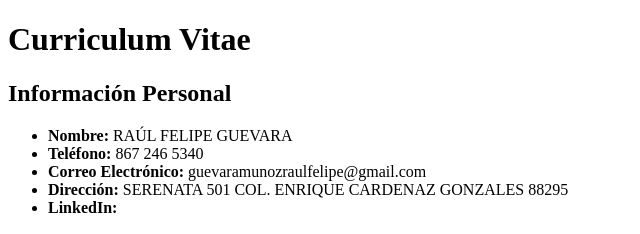
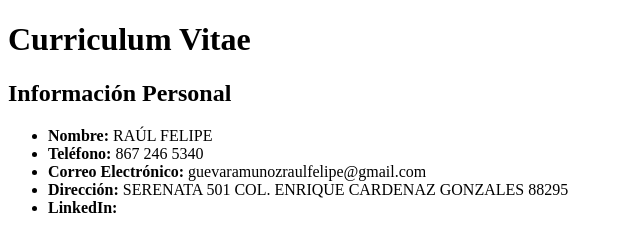
Before and after one commit to 22100194-RaulFGM/ProgramacionWeb, a plain HTML site: page Parcial1/2.CV/CV.html in a window 1280 px wide. Shown: the top 234 px of the page, 0-640 px from the left. Drawn offline with Linux system fonts and the light colour scheme.

Commit message:
Se edito el apellido del CV

```diff
--- a/Parcial1/2.CV/CV.html
+++ b/Parcial1/2.CV/CV.html
@@ -11,7 +11,7 @@
 
     <h2>Información Personal</h2>
     <ul>
-        <li><strong>Nombre:</strong> RAÚL FELIPE GUEVARA </li>
+        <li><strong>Nombre:</strong> RAÚL FELIPE </li>
         <li><strong>Teléfono:</strong> 867 246 5340 </li>
         <li><strong>Correo Electrónico:</strong> guevaramunozraulfelipe@gmail.com </li>
         <li><strong>Dirección:</strong> SERENATA 501 COL. ENRIQUE CARDENAZ GONZALES 88295 </li>
```
